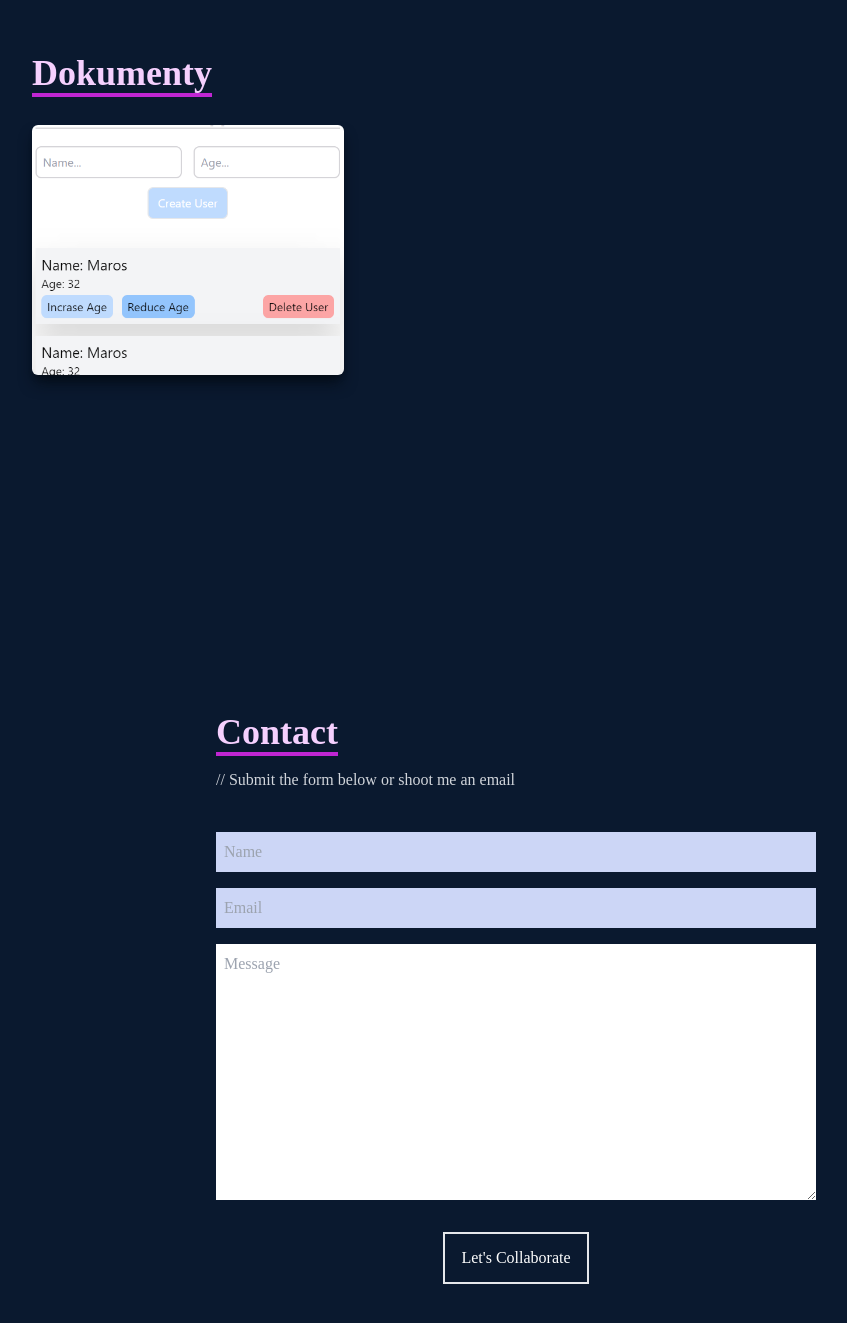
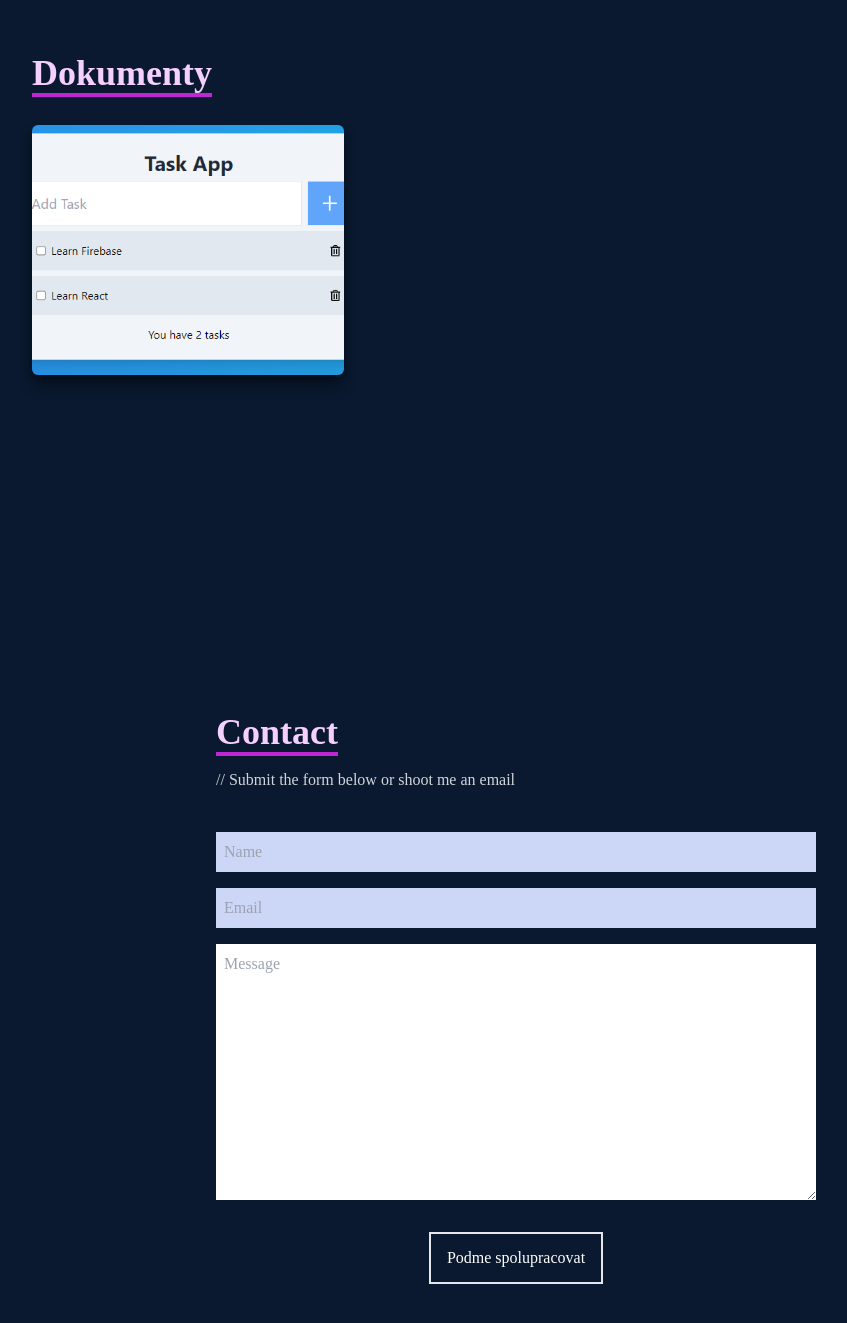
Before and after one commit to mato2300/zkouskaPPP, a React (Create React App) app: page / in a window 1280 px wide. Shown: the part 2586-3909 px from the top of the page, without its empty margins (124-971 px from the left). Built offline with nearby package versions, Linux system fonts and the light colour scheme.

Commit message:
Initial commit

```diff
--- a/src/components/Contact.js
+++ b/src/components/Contact.js
@@ -11,7 +11,7 @@
             <input className="p-2 bg-[#ccd6f6]" type="text" placeholder="Name" name="name" />
             <input className="my-4 p-2 bg-[#ccd6f6]" type="email" placeholder="Email" name="email" />
             <textarea className="p-2" name="message" rows="10" placeholder="Message"></textarea>
-            <button className="text-white border-2 hover:bg-fuchsia-600 hover:border-fuchsia-600 px-4 py-3 my-8 mx-auto flex items-center">Let's Collaborate</button>
+            <button className="text-white border-2 hover:bg-fuchsia-600 hover:border-fuchsia-600 px-4 py-3 my-8 mx-auto flex items-center">Podme spolupracovat</button>
          </form>
     </div>
   )
--- a/src/components/Work.js
+++ b/src/components/Work.js
@@ -20,7 +20,7 @@
 
                 {/* Grid Item */}
 
-                <div style={{backgroundImage: `url(${NameAgeApp})`}}
+                <div style={{backgroundImage: `url(${TaskApp})`}}
                     className="shadow-lg shadow-[#040c16] group container rounded-md flex justify-center items-center mx-auto container-div">
 
                     {/* Hover Effects */}
```
